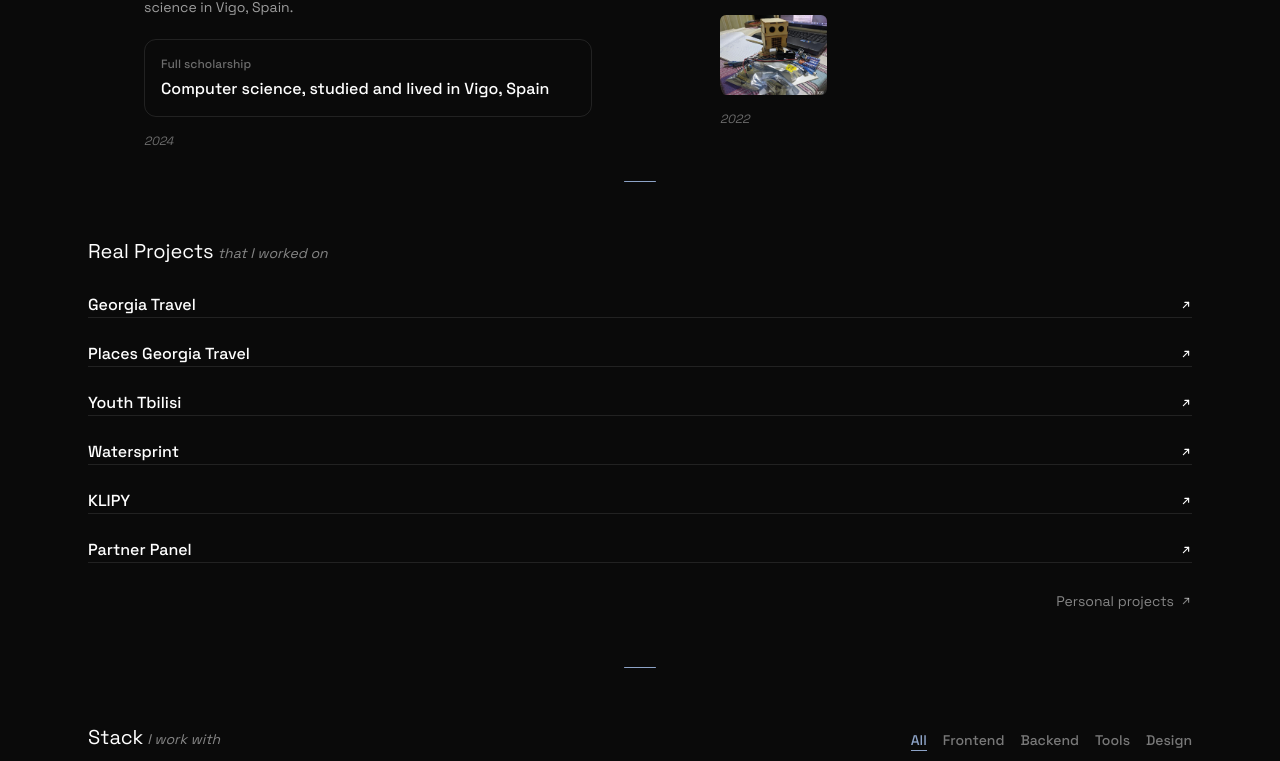
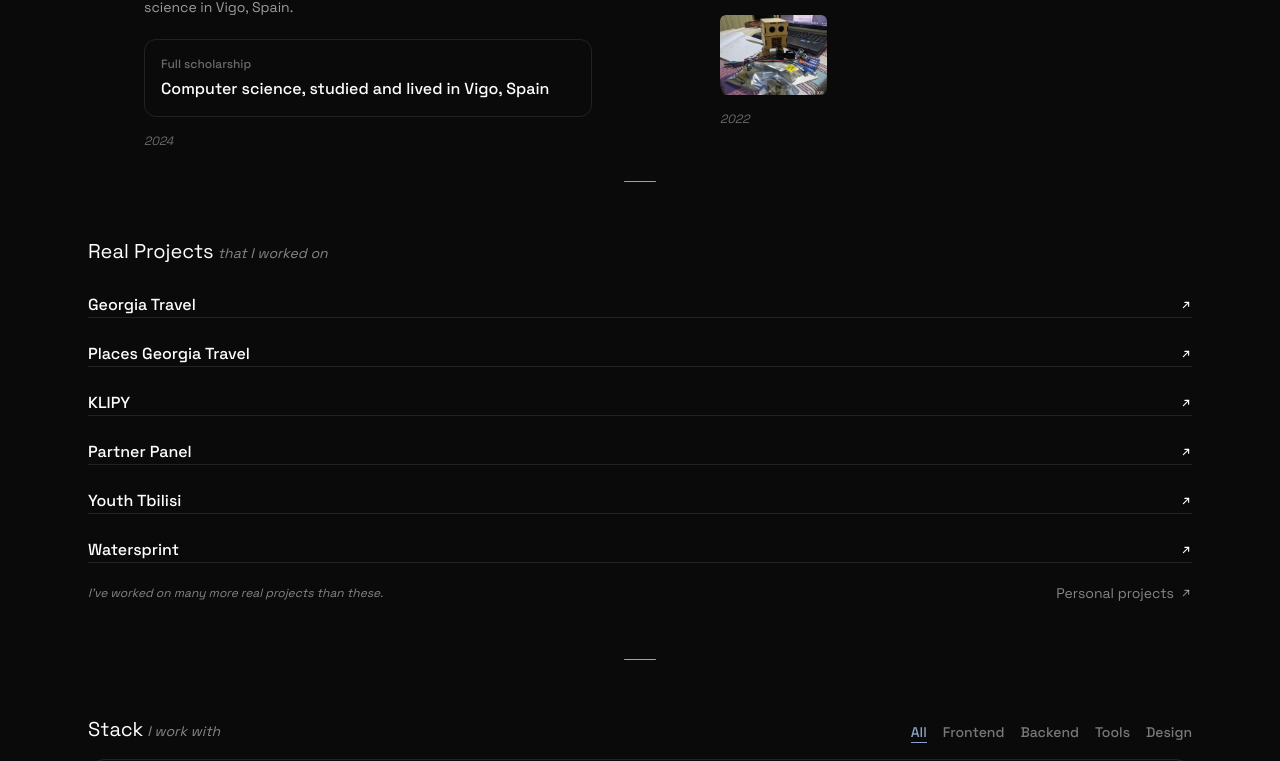
Before and after one commit to AniBukhrashvili/portfolio, a React (Create React App) app: page / in a window 1280 px wide. Shown: the part 1795-2556 px from the top of the page. Built offline with nearby package versions, Linux system fonts and the light colour scheme; the HTML template or start-up script is replaced by a standard one.

Commit message:
fix: projects links

```diff
--- a/src/components/Hero.js
+++ b/src/components/Hero.js
@@ -36,8 +36,8 @@ const stack = [
   { name: "TypeScript", icon: typescript },
   { name: "React", icon: react },
   { name: "Next.js", icon: nextjs },
+  { name: "PixiJS", icon: pixijs },
   { name: "React Router", icon: reactrouter },
-  { name: "PixiJS", icon: pixijs },
   { name: "Tailwind", icon: tailwind },
   { name: "Redux", icon: redux },
   { name: "TanStack Query", icon: tanstack },
--- a/src/components/Projects.js
+++ b/src/components/Projects.js
@@ -1,12 +1,12 @@
 import ArrowUpRight from "../assets/svgs/ArrowUpRight";
 
 const projects = [
-  { title: "Georgia Travel", href: "#" },
-  { title: "Places Georgia Travel", href: "#" },
-  { title: "Youth Tbilisi", href: "#" },
-  { title: "Watersprint", href: "#" },
-  { title: "KLIPY", href: "#" },
-  { title: "Partner Panel", href: "#" },
+  { title: "Georgia Travel", href: "https://georgia.travel/ka" },
+  { title: "Places Georgia Travel", href: "https://places.georgia.travel/" },
+  { title: "KLIPY", href: "https://klipy.com" },
+  { title: "Partner Panel", href: "https://partner.klipy.com" },
+  { title: "Youth Tbilisi", href: "https://youthtbilisi.ge" },
+  { title: "Watersprint", href: "https://watersprint.com" },
 ];
 
 function Projects() {
@@ -22,7 +22,9 @@ function Projects() {
             <a
               key={project.title}
               href={project.href}
-              className="block py-3 text-base font-medium text-ink group transition-colors"
+              target="_blank"
+              rel="noreferrer"
+              className="block py-3 text-base font-medium text-ink group transition-colors outline-none"
             >
               <li className="border-b border-ink/10 flex items-center justify-between group-hover:text-accent transition-colors">
                   {project.title}
@@ -31,15 +33,20 @@ function Projects() {
             </a>
           ))}
         </ul>
-        <a
+        <div className="mt-2 flex flex-col gap-3 sm:flex-row sm:items-center sm:justify-between">
+          <p className="text-xs font-light italic text-ink/50">
+            I&apos;ve worked on many more real projects than these.
+          </p>
+          <a
             href="https://github.com/AniBukhrashvili"
             target="_blank"
             rel="noreferrer"
-            className="flex items-center gap-1.5 text-sm font-light text-ink/50 transition-colors hover:text-accent mt-4 justify-end"
+            className="flex items-center gap-1.5 text-sm font-light text-ink/50 transition-colors hover:text-accent sm:justify-end"
           >
             Personal projects
             <ArrowUpRight className="h-3 w-3" />
           </a>
+        </div>
       </div>
     </section>
   );
```
